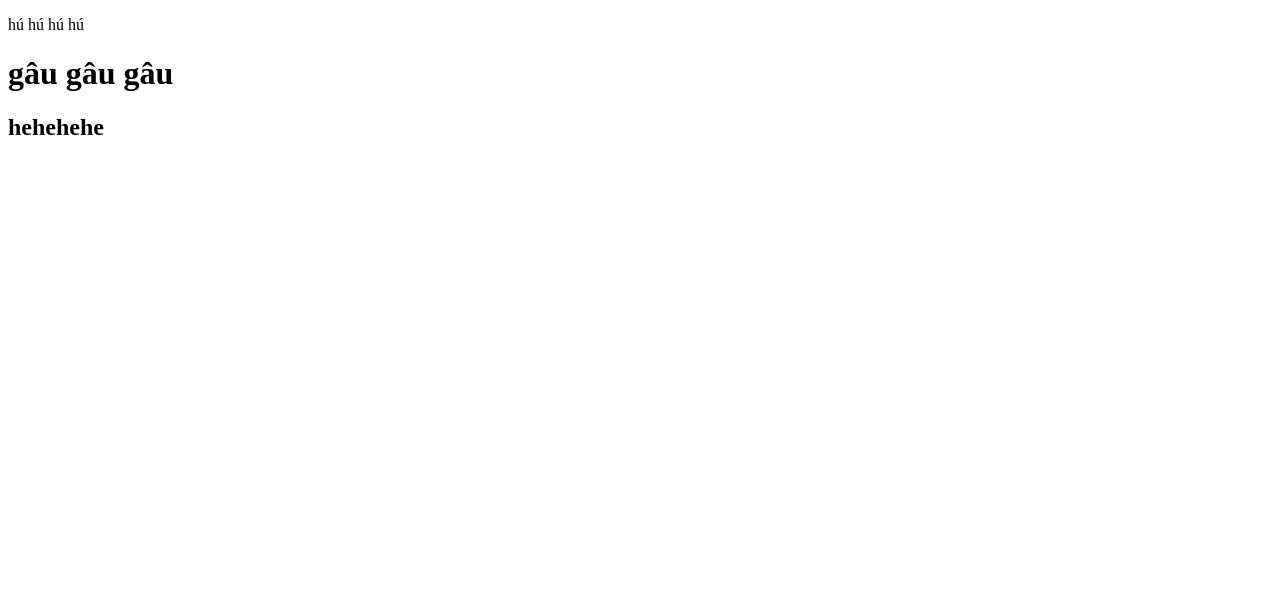
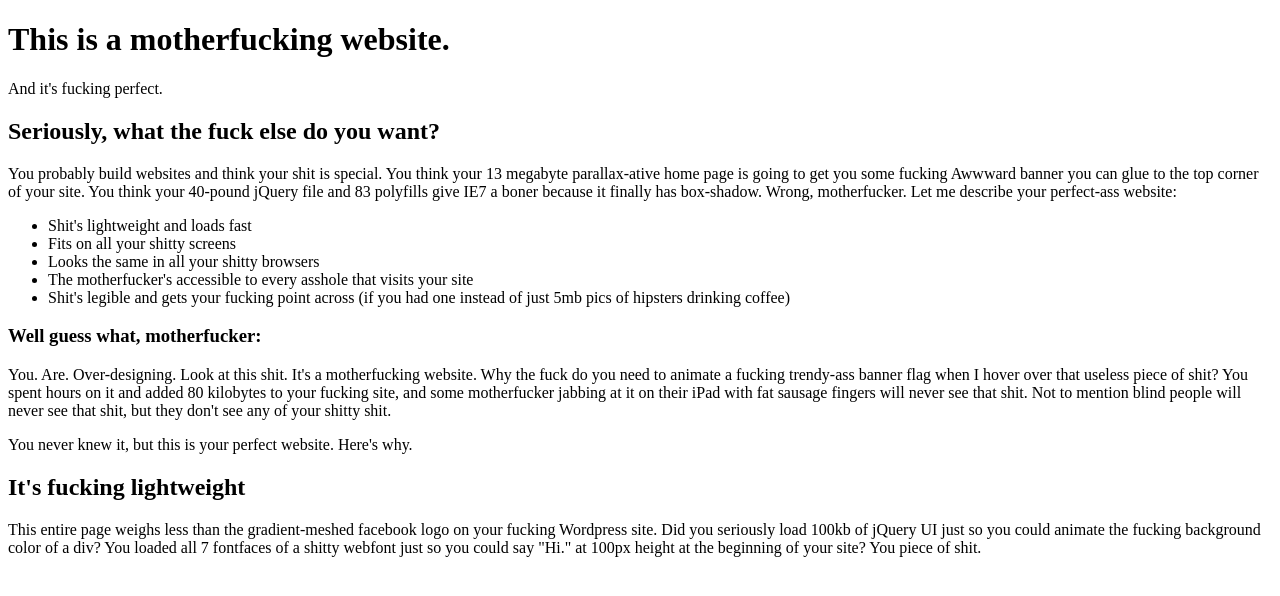
Before and after one commit to thanhbinh1801/thanhbinh1801.github.io, a plain HTML site: page index1.html in a window 1280 px wide. Drawn offline with Linux system fonts and the light colour scheme.

Commit message:
upload file html

```diff
--- a/index1.html
+++ b/index1.html
@@ -3,11 +3,50 @@
   <head>
     <meta charset="UTF-8" />
     <meta name="viewport" content="width=device-width, initial-scale=1.0" />
-    <title>Document</title>
+    <title>Fb88</title>
   </head>
   <body>
-    <p>hú hú hú hú</p>
-    <h1>gâu gâu gâu</h1>
-    <h2>hehehehe</h2>
+    <h1>This is a motherfucking website.</h1>
+    <p>And it's fucking perfect.</p>
+    <h2>Seriously, what the fuck else do you want?</h2>
+    <p>
+      You probably build websites and think your shit is special. You think your
+      13 megabyte parallax-ative home page is going to get you some fucking
+      Awwward banner you can glue to the top corner of your site. You think your
+      40-pound jQuery file and 83 polyfills give IE7 a boner because it finally
+      has box-shadow. Wrong, motherfucker. Let me describe your perfect-ass
+      website:
+    </p>
+    <ul>
+      <li>Shit's lightweight and loads fast</li>
+      <li>Fits on all your shitty screens</li>
+      <li>Looks the same in all your shitty browsers</li>
+      <li>
+        The motherfucker's accessible to every asshole that visits your site
+      </li>
+      <li>
+        Shit's legible and gets your fucking point across (if you had one
+        instead of just 5mb pics of hipsters drinking coffee)
+      </li>
+    </ul>
+    <h3>Well guess what, motherfucker:</h3>
+    <p>
+      You. Are. Over-designing. Look at this shit. It's a motherfucking website.
+      Why the fuck do you need to animate a fucking trendy-ass banner flag when
+      I hover over that useless piece of shit? You spent hours on it and added
+      80 kilobytes to your fucking site, and some motherfucker jabbing at it on
+      their iPad with fat sausage fingers will never see that shit. Not to
+      mention blind people will never see that shit, but they don't see any of
+      your shitty shit.
+    </p>
+    <p>You never knew it, but this is your perfect website. Here's why.</p>
+    <h2>It's fucking lightweight</h2>
+    <p>
+      This entire page weighs less than the gradient-meshed facebook logo on
+      your fucking Wordpress site. Did you seriously load 100kb of jQuery UI
+      just so you could animate the fucking background color of a div? You
+      loaded all 7 fontfaces of a shitty webfont just so you could say "Hi." at
+      100px height at the beginning of your site? You piece of shit.
+    </p>
   </body>
 </html>
```
